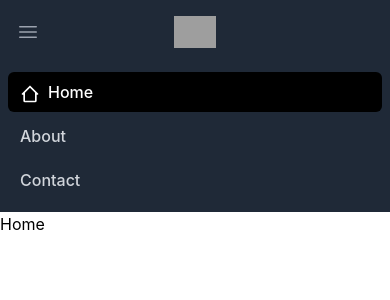
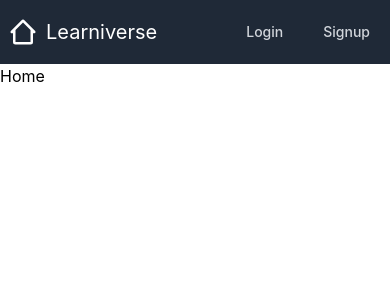
Before and after one commit to dipanshughime/Learniverse_student_toolkit, a React (Create React App) app in the folder client/: page / in a window 390 px wide. Shown: the top 300 px of the page. Built offline with nearby package versions, Linux system fonts and the light colour scheme; grey boxes are pictures that could not be loaded.

Commit message:
late commit

```diff
--- a/client/src/Component/Navbar.js
+++ b/client/src/Component/Navbar.js
@@ -7,54 +7,21 @@ function Navbar() {
     <nav className="bg-gray-800">
       <div className="mx-auto max-w-7xl px-2 sm:px-6 lg:px-8">
         <div className="relative flex h-16 items-center justify-between">
-          <div className="absolute inset-y-0 left-0 flex items-center sm:hidden">
-            <button
-              type="button"
-              className="inline-flex items-center justify-center rounded-md p-2 text-gray-400 hover:bg-gray-700 hover:text-white focus:outline-none focus:ring-2 focus:ring-inset focus:ring-white"
-              aria-controls="mobile-menu"
-              aria-expanded="false"
-            >
-              <span className="sr-only">Open main menu</span>
-              <svg
-                className="block h-6 w-6"
-                fill="none"
-                viewBox="0 0 24 24"
-                strokeWidth="1.5"
-                stroke="currentColor"
-                aria-hidden="true"
-              >
-                <path strokeLinecap="round" strokeLinejoin="round" d="M3.75 6.75h16.5M3.75 12h16.5m-16.5 5.25h16.5" />
-              </svg>
-              <svg
-                className="hidden h-6 w-6"
-                fill="none"
-                viewBox="0 0 24 24"
-                strokeWidth="1.5"
-                stroke="currentColor"
-                aria-hidden="true"
-              >
-                <path strokeLinecap="round" strokeLinejoin="round" d="M6 18L18 6M6 6l12 12" />
-              </svg>
-            </button>
+          <div className="flex-shrink-0 flex items-center">
+            <Link to="/" className="flex items-center">
+              <BiHomeAlt2 className="text-white text-3xl" />
+              <span className="ml-2 text-white text-xl">Learniverse</span>
+            </Link>
           </div>
-          <div className="flex flex-1 items-center justify-center sm:items-stretch sm:justify-start">
-            <div className="flex flex-shrink-0 items-center">
-              <img
-                className="h-8 w-auto"
-                src="https://tailwindui.com/img/logos/mark.svg?color=indigo&shade=500"
-                alt="Your Company"
-              />
-            </div>
-            <div className="hidden sm:ml-6 sm:block">
+          <div className="hidden sm:block">
             <div className="flex space-x-4">
               <NavLink
                 exact
                 to="/"
-                  className="bg-gray-900 text-white rounded-md px-3 py-2 text-sm font-medium"
+                className="text-gray-300 hover:bg-gray-700 hover:text-white rounded-md px-3 py-2 text-sm font-medium"
                 activeClassName="bg-gray-900"
               >
-                  <BiHomeAlt2 className="inline-block h-5 w-5" />
-                  <span className="ml-2">Home</span>
+                Home
               </NavLink>
               <NavLink
                 exact
@@ -74,37 +41,24 @@ function Navbar() {
               </NavLink>
             </div>
           </div>
-          </div>
-        </div>
-      </div>
-
-      <div className="sm:hidden" id="mobile-menu">
-        <div className="space-y-1 px-2 pb-3 pt-2">
+          <div className="flex space-x-4">
             <NavLink
               exact
-            to="/"
-            className="bg-gray-900 text-white block rounded-md px-3 py-2 text-base font-medium"
+              to="/login"
+              className="text-gray-300 hover:bg-gray-700 hover:text-white rounded-md px-3 py-2 text-sm font-medium"
               activeClassName="bg-gray-900"
             >
-            <BiHomeAlt2 className="inline-block h-5 w-5" />
-            <span className="ml-2">Home</span>
+              Login
             </NavLink>
             <NavLink
               exact
-            to="/about"
-            className="text-gray-300 hover:bg-gray-700 hover:text-white block rounded-md px-3 py-2 text-base font-medium"
+              to="/signup"
+              className="text-gray-300 hover:bg-gray-700 hover:text-white rounded-md px-3 py-2 text-sm font-medium"
               activeClassName="bg-gray-900"
             >
-            About
+              Signup
             </NavLink>
-          <NavLink
-            exact
-            to="/contact"
-            className="text-gray-300 hover:bg-gray-700 hover:text-white block rounded-md px-3 py-2 text-base font-medium"
-            activeClassName="bg-gray-900"
-          >
-            Contact
-          </NavLink>
+          </div>
         </div>
       </div>
     </nav>
```
Lines whose indentation alone changed are shown as unchanged.
